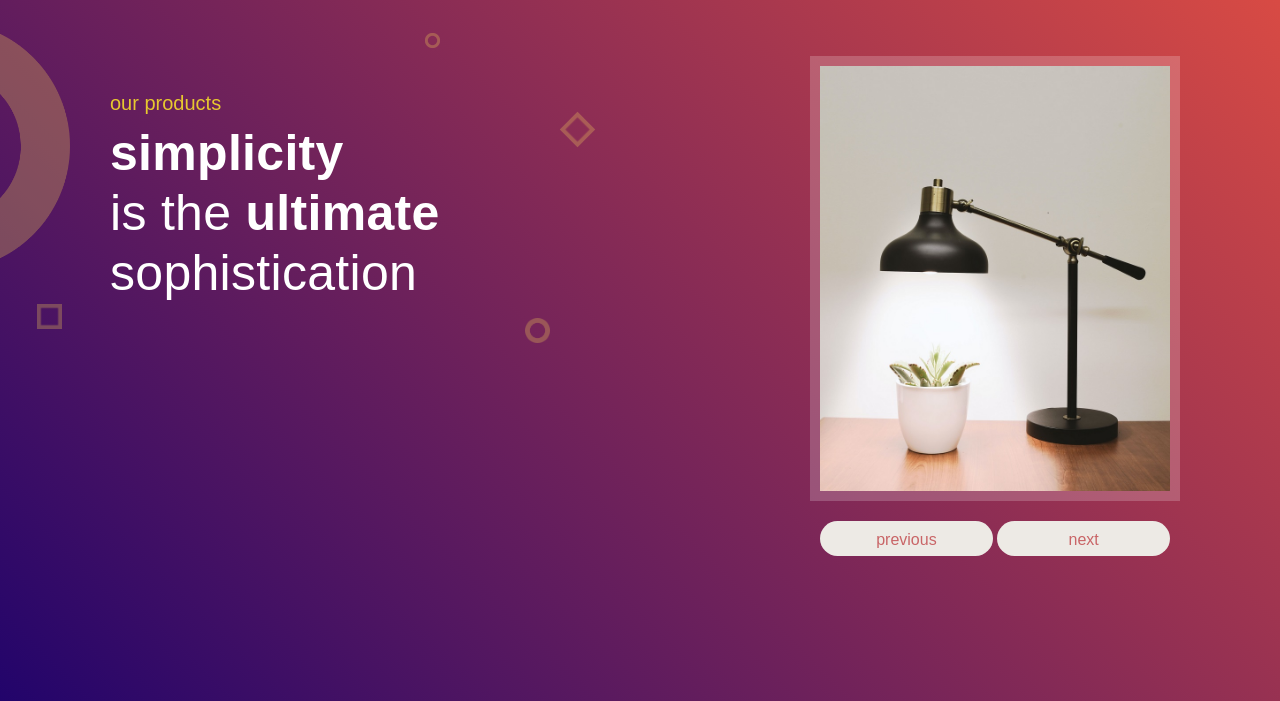
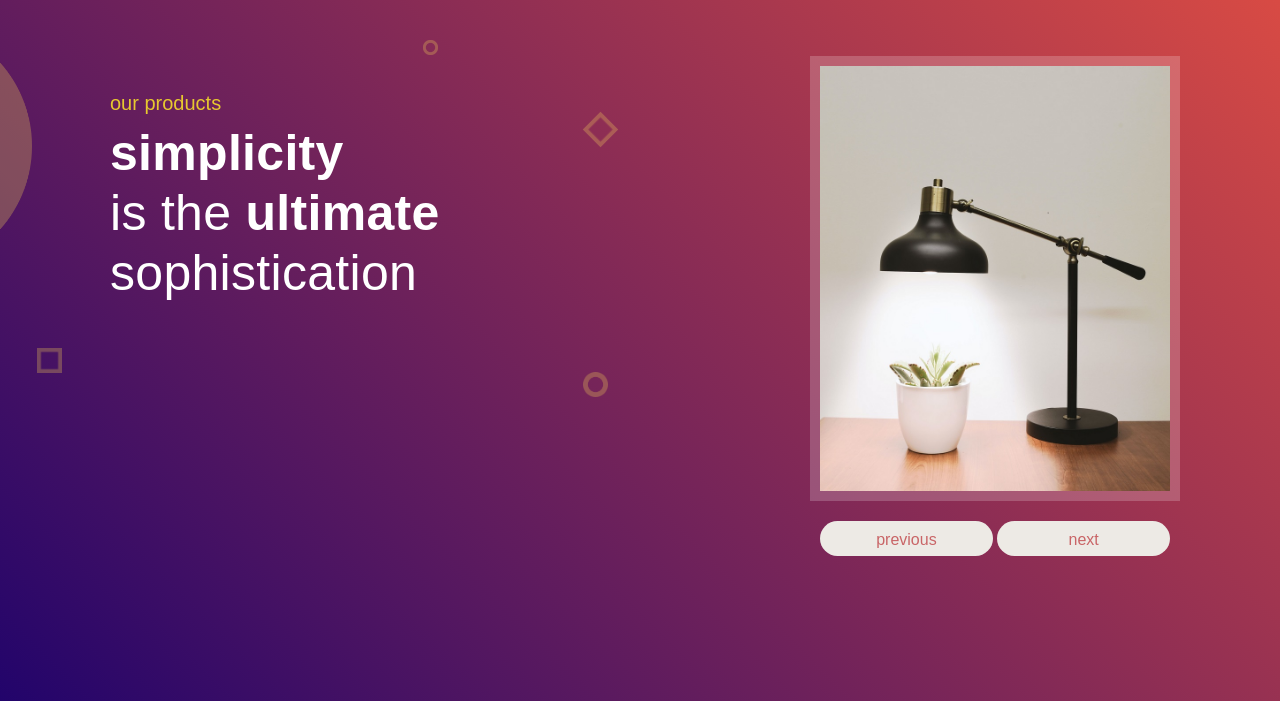
Before and after one commit to Jaseem-v/StudioEight, a plain HTML site: page index.html in a window 1280 px wide. Shown: the part 99-800 px from the top of the page. Drawn offline with nearby package versions, Linux system fonts and the light colour scheme.

Commit message:
Update style.css

```diff
--- a/style.css
+++ b/style.css
@@ -99,8 +99,8 @@ h5{
 .small-icon1{
     width: 15px;
     position: absolute;
-    right: 200px;
-    top: 12px;
+    right: 202px;
+    top: 19px;
     opacity: 0.3;
 
 }
@@ -108,8 +108,8 @@ h5{
 .small-icon2{
     width: 25px;
     position: absolute;
-    right: 90px;
-    bottom: -322px;
+    right: 32px;
+    bottom: -376px;
     opacity: 0.3;
 
 }
@@ -117,7 +117,7 @@ h5{
 .small-icon3{
     width: 25px;
     position: absolute;
-    right: 50px;
+    right: 27px;
     top: 96px;
     opacity: 0.3;
     transform: rotate(45deg);
@@ -127,7 +127,7 @@ h5{
 .small-icon4{
     width: 250px;
     position: absolute;
-    left: -180px;
+    left: -218px;
     top: 120px;
     opacity: 0.3;
 
@@ -138,7 +138,7 @@ h5{
     width: 25px;
     position: absolute;
     left: 37px;
-    top: 403px;
+    top: 447px;
     opacity: 0.3;
 
 
```
